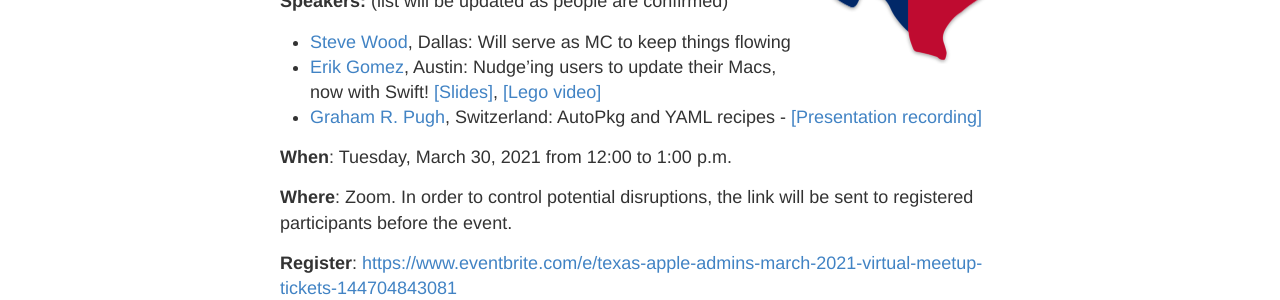
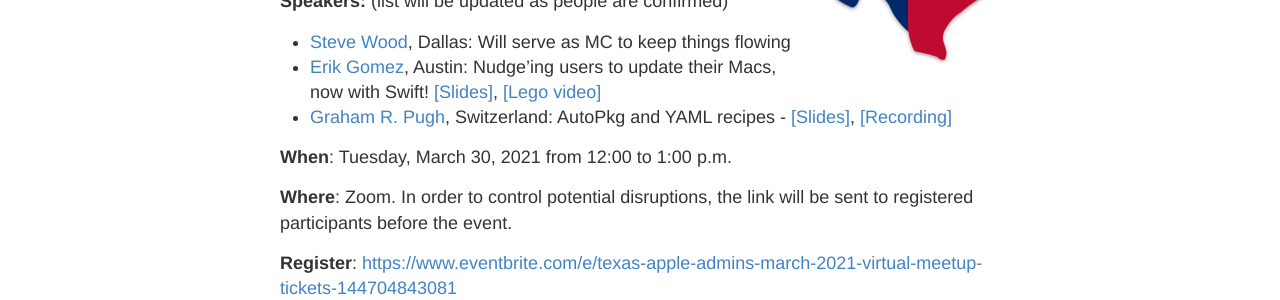
Before and after one commit to houstonappleadmins/houstonappleadmins.github.io, a Jekyll site: the page built from _posts/2021-03-05-Mar2021-TexasAppleAdminsVirtual.md, in a window 1280 px wide. Shown: the part 444-744 px from the top of the page. Built offline with Jekyll 4.4.1, drawn with Linux system fonts in a browser that asks for light colours; our own code applies the rules of GitHub Pages for plain Markdown files.

Commit message:
linked to slides / recording instead of graham's site

```diff
--- a/_posts/2021-03-05-Mar2021-TexasAppleAdminsVirtual.md
+++ b/_posts/2021-03-05-Mar2021-TexasAppleAdminsVirtual.md
@@ -13,7 +13,7 @@
 
 * [Steve Wood](https://geekygordo.com), Dallas: Will serve as MC to keep things flowing
 * [Erik Gomez](https://blog.eriknicolasgomez.com), Austin: Nudge'ing users to update their Macs, now with Swift! [[Slides]](https://blog.eriknicolasgomez.com/media/pdf/nudge_swift_texas_macadmins_03_2021.pdf), [[Lego video]](https://www.youtube.com/watch?v=hhetHevnoWI)
-* [Graham R. Pugh](https://grahamrpugh.com), Switzerland: AutoPkg and YAML recipes - [[Presentation recording]](https://grahamrpugh.com/2021/03/30/texas-apple-admins-presentation-yaml.html)
+* [Graham R. Pugh](https://grahamrpugh.com), Switzerland: AutoPkg and YAML recipes - [[Slides]](https://grahamrpugh.com/assets/documents/TAA_2021_AutoPkg_YAML.pdf), [[Recording]](https://www.youtube.com/watch?v=hDb5LGiDAR0)
 
 **When**: Tuesday, March 30, 2021 from 12:00 to 1:00 p.m.
 
```
